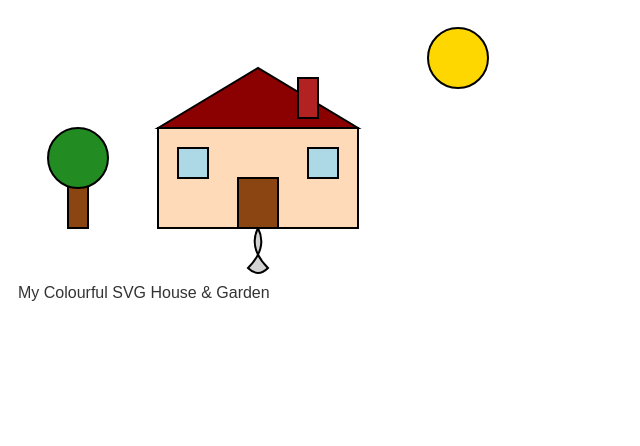
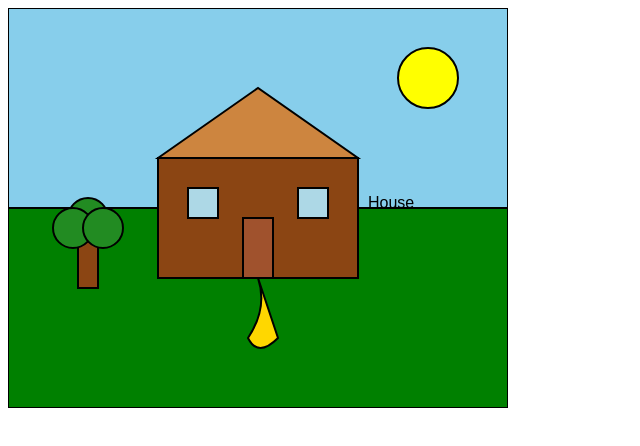
Before and after one commit to Dwijesh07/demo3, a plain HTML site: page demonstration4.1/index.html in a window 1280 px wide. Shown: the whole page, without its empty margins (0-640 px from the left). Drawn offline with Linux system fonts and the light colour scheme.

Commit message:
Update index.html

```diff
--- a/demonstration4.1/index.html
+++ b/demonstration4.1/index.html
@@ -2,57 +2,67 @@
 <html lang="en">
 <head>
   <meta charset="UTF-8">
-  <title>SVG House and Garden</title>
+  <title>SVG House and Garden </title>
   <style>
+    /* Apply stroke and thickness to all basic shapes */
     rect, circle, polygon, path {
       stroke: black;
       stroke-width: 2;
     }
+
+    /* Style for text labels */
     text {
       font-family: Arial, sans-serif;
       font-size: 16px;
-      fill: #333;
+      fill: black;
     }
   </style>
 </head>
 <body>
-  <svg width="500" height="300" xmlns="http://www.w3.org/2000/svg">
+  <svg width="500" height="400" xmlns="http://www.w3.org/2000/svg">
 
-    <!-- Grouped house -->
+    <!-- Sky background covering entire SVG -->
+    <rect x="0" y="0" width="500" height="400" fill="skyblue"/>
+
+    <!-- Grass at the bottom half of the scene -->
+    <rect x="0" y="200" width="500" height="200" fill="green"/>
+
+    <!-- Sun in the top-right corner -->
+    <circle cx="420" cy="70" r="30" fill="yellow"/>
+
+    <!-- Group containing the house components -->
     <g transform="translate(0, 0)">
-      <!-- House base -->
-      <rect x="150" y="120" width="200" height="100" fill="#FFDAB9"/> <!-- peachpuff -->
+      <!-- House base (walls) -->
+      <rect x="150" y="150" width="200" height="120" fill="saddlebrown"/>
 
-      <!-- Roof (triangle) -->
-      <polygon points="150,120 250,60 350,120" fill="#8B0000"/> <!-- dark red -->
+      <!-- Roof as a triangle -->
+      <polygon points="150,150 250,80 350,150" fill="peru"/>
 
-      <!-- Chimney -->
-      <rect x="290" y="70" width="20" height="40" fill="#B22222"/> <!-- firebrick -->
+      <!-- Door in the center-bottom of the house -->
+      <rect x="235" y="210" width="30" height="60" fill="sienna"/>
 
-      <!-- Door -->
-      <rect x="230" y="170" width="40" height="50" fill="#8B4513"/> <!-- saddlebrown -->
-
-      <!-- Grouped Windows -->
-      <g transform="translate(0,0)">
-        <rect x="170" y="140" width="30" height="30" fill="#ADD8E6"/> <!-- lightblue -->
-        <rect x="300" y="140" width="30" height="30" fill="#ADD8E6"/>
-      </g>
+      <!-- Left window -->
+      <rect x="180" y="180" width="30" height="30" fill="lightblue"/>
+      <!-- Right window -->
+      <rect x="290" y="180" width="30" height="30" fill="lightblue"/>
     </g>
 
-    <!-- Tree -->
+    <!-- Group containing the tree -->
     <g transform="translate(0, 0)">
-      <rect x="60" y="160" width="20" height="60" fill="#8B4513"/> <!-- saddlebrown -->
-      <circle cx="70" cy="150" r="30" fill="#228B22"/> <!-- forestgreen -->
+      <!-- Tree trunk -->
+      <rect x="70" y="220" width="20" height="60" fill="saddlebrown"/>
+
+      <!-- Tree foliage using overlapping circles -->
+      <circle cx="80" cy="210" r="20" fill="forestgreen"/>
+      <circle cx="65" cy="220" r="20" fill="forestgreen"/>
+      <circle cx="95" cy="220" r="20" fill="forestgreen"/>
     </g>
 
-    <!-- Sun -->
-    <circle cx="450" cy="50" r="30" fill="#FFD700"/> <!-- gold -->
+    <!-- Garden path with bezier curves (wavy path) -->
+    <path d="M250 270 Q260 300 240 330 Q250 350 270 330 Q260 300 250 270" fill="gold" stroke="orange" stroke-width="3"/>
 
-    <!-- Path: simple garden path -->
-    <path d="M250 220 Q260 240 240 260 Q250 270 260 260 Q240 240 250 220" fill="#D3D3D3"/> <!-- lightgray -->
-
-    <!-- Label -->
-    <text x="10" y="290">My Colourful SVG House & Garden</text>
+    <!-- Text label for the house -->
+    <text x="360" y="200">House</text>
 
   </svg>
 </body>
```
